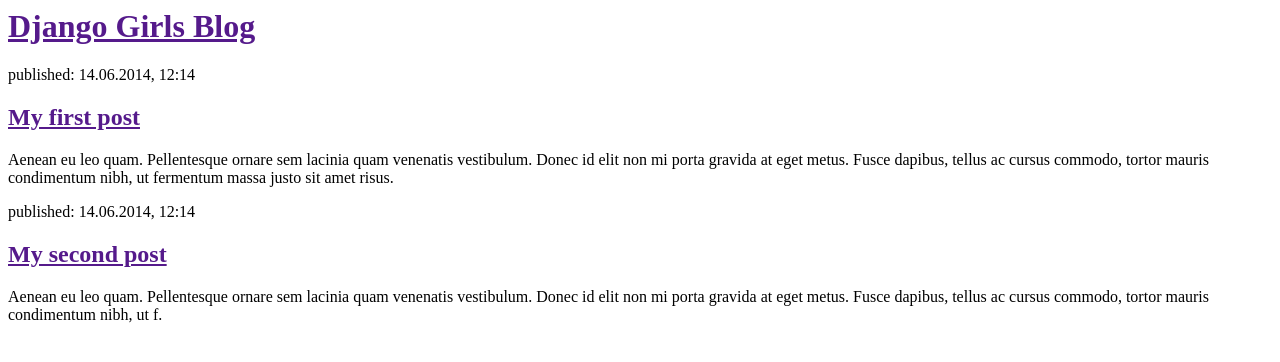
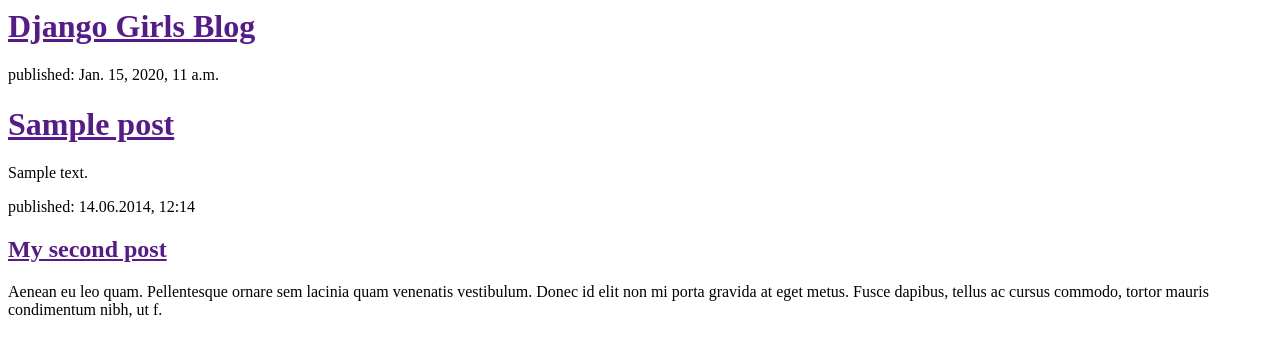
Before and after one commit to BarboraUlipova/my-first-blog, a Django app: template MyBlog/templates/blog/post_list.html in a window 1280 px wide. Shown: the top 362 px of the page. Run offline with Django 3.2, Linux system fonts and the light colour scheme; the template is opened without the code that fills it: values that come from a table or form of the project are taken from there, others are empty; tables that the repository leaves empty hold one stand-in row (values such as "Sample post").

Commit message:
Do views jsem pridala prikaz, ktery vypise publikovane posty a v post_list jsem je v Python9m sablonovacim jazyce dala do html

```diff
--- a/MyBlog/templates/blog/post_list.html
+++ b/MyBlog/templates/blog/post_list.html
@@ -1,3 +1,5 @@
+
+
 <html>
     <head>
         <title>Django Girls blog</title>
@@ -8,9 +10,13 @@
         </div>
 
         <div>
-            <p>published: 14.06.2014, 12:14</p>
-            <h2><a href="">My first post</a></h2>
-            <p>Aenean eu leo quam. Pellentesque ornare sem lacinia quam venenatis vestibulum. Donec id elit non mi porta gravida at eget metus. Fusce dapibus, tellus ac cursus commodo, tortor mauris condimentum nibh, ut fermentum massa justo sit amet risus.</p>
+            {% for post in posts %}
+                <div>
+                    <p>published: {{ post.published_date }}</p>
+                    <h1><a href="">{{ post.title }}</a></h1>
+                    <p>{{ post.text|linebreaks }}</p>
+                </div>
+           {% endfor %}
         </div>
 
         <div>
--- a/MyBlog/views.py
+++ b/MyBlog/views.py
@@ -1,5 +1,8 @@
+from .models import Post
 from django.shortcuts import render
+from django.utils import timezone
 
 def post_list(request):
-    return render(request, 'blog/post_list.html', {})
+    posts = Post.objects.filter(published_date__lte=timezone.now()).order_by('published_date')
+    return render(request, 'blog/post_list.html', {'posts': posts})
 	# ono to vi, ze si to ma vzit soubor z MyBlog/templates
```
Also changed, not shown: MyBlog/admin.py (line endings or trailing spaces).
